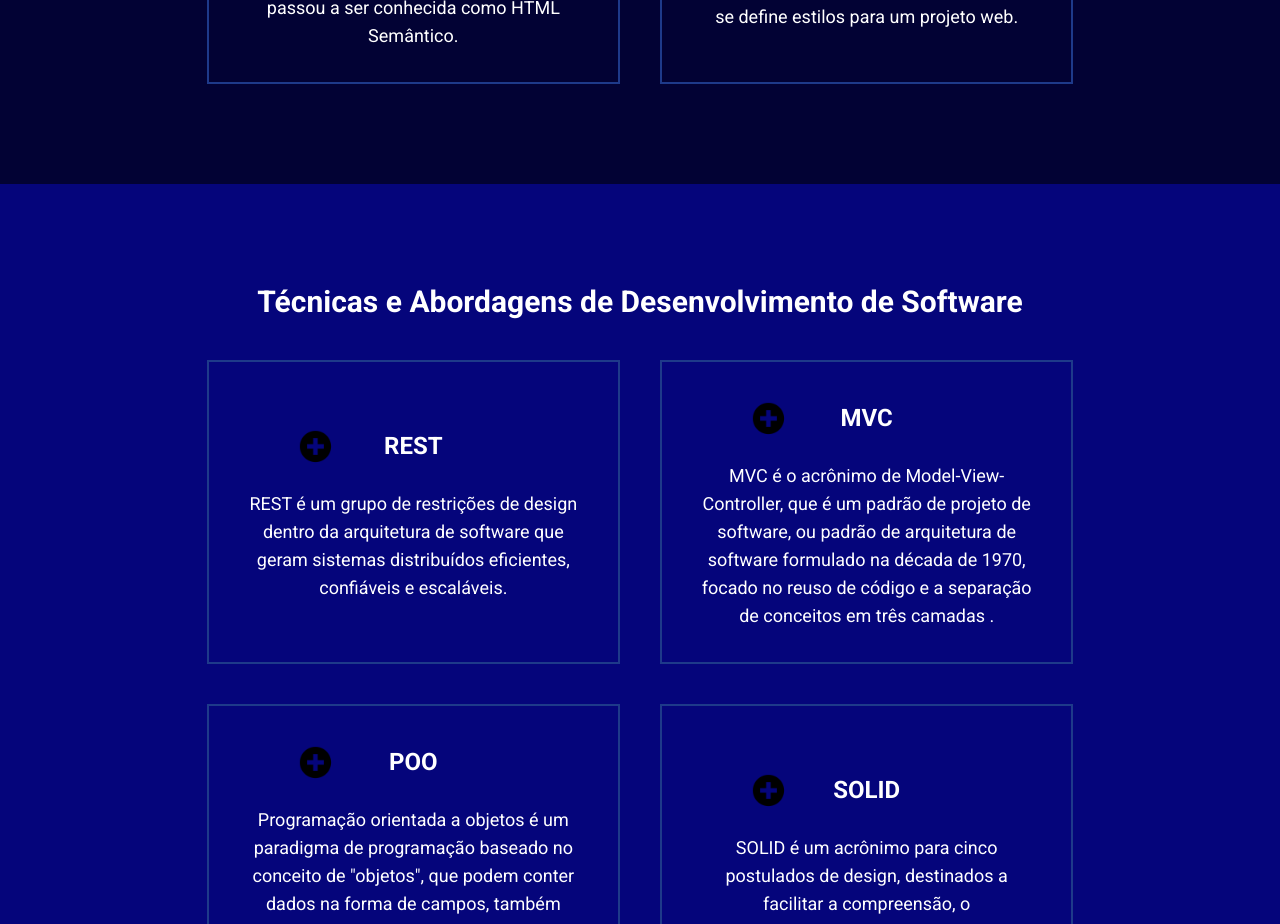
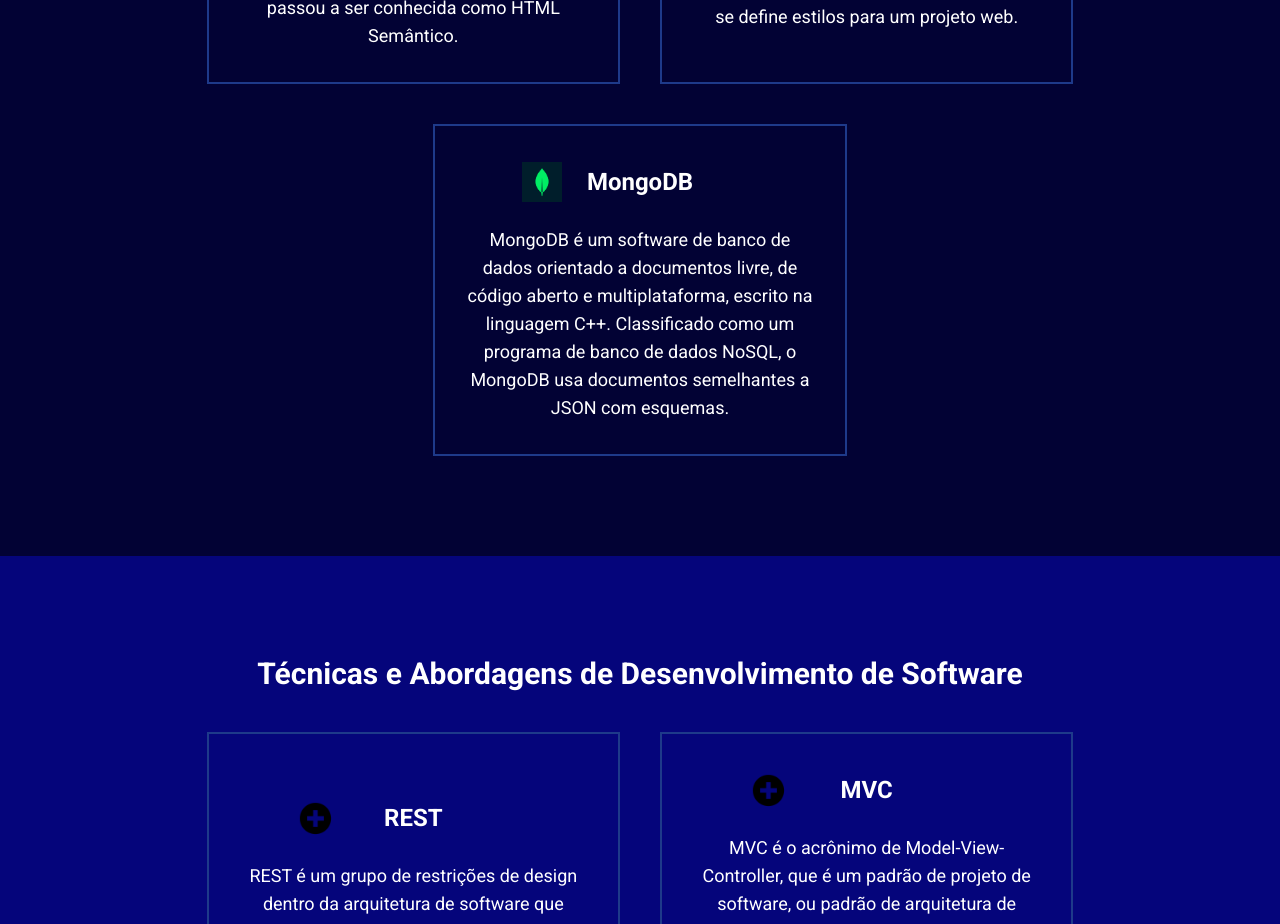
Before and after one commit to mferreiradb/portfolio, a React (Vite) app: page /conhecimentos in a window 1280 px wide. Shown: the part 3280-4204 px from the top of the page. Built offline with nearby package versions, Linux system fonts and the light colour scheme.

Commit message:
Added mongodb

```diff
--- a/src/Pages/Conhecimentos/index.jsx
+++ b/src/Pages/Conhecimentos/index.jsx
@@ -19,6 +19,7 @@
 import vue from '../../assets/vue.png';
 import docker from '../../assets/docker.png';
 import swagger from '../../assets/swagger-logo.png';
+import mongo from '../../assets/mongo.png';
 import sequelize from '../../assets/sequelize.svg';
 
 export const Conhecimentos = () => {
@@ -159,6 +160,12 @@
 					<p className="text-white text-lg">CSS3 é a terceira e mais nova versão das famosas Cascading Style Sheets, pela qual se define estilos para um projeto web.</p>
 				</Card>
 
+				<Card img={mongo} titulo='MongoDB'>
+					<p className="text-white text-lg">
+					MongoDB é um software de banco de dados orientado a documentos livre, de código aberto e multiplataforma, escrito na linguagem C++. Classificado como um programa de banco de dados NoSQL, o MongoDB usa documentos semelhantes a JSON com esquemas.
+					</p>
+				</Card>
+
 			</section>
 
 			<section className='section-light'>
```
Also changed, not shown: src/assets/mongo.png (added).
